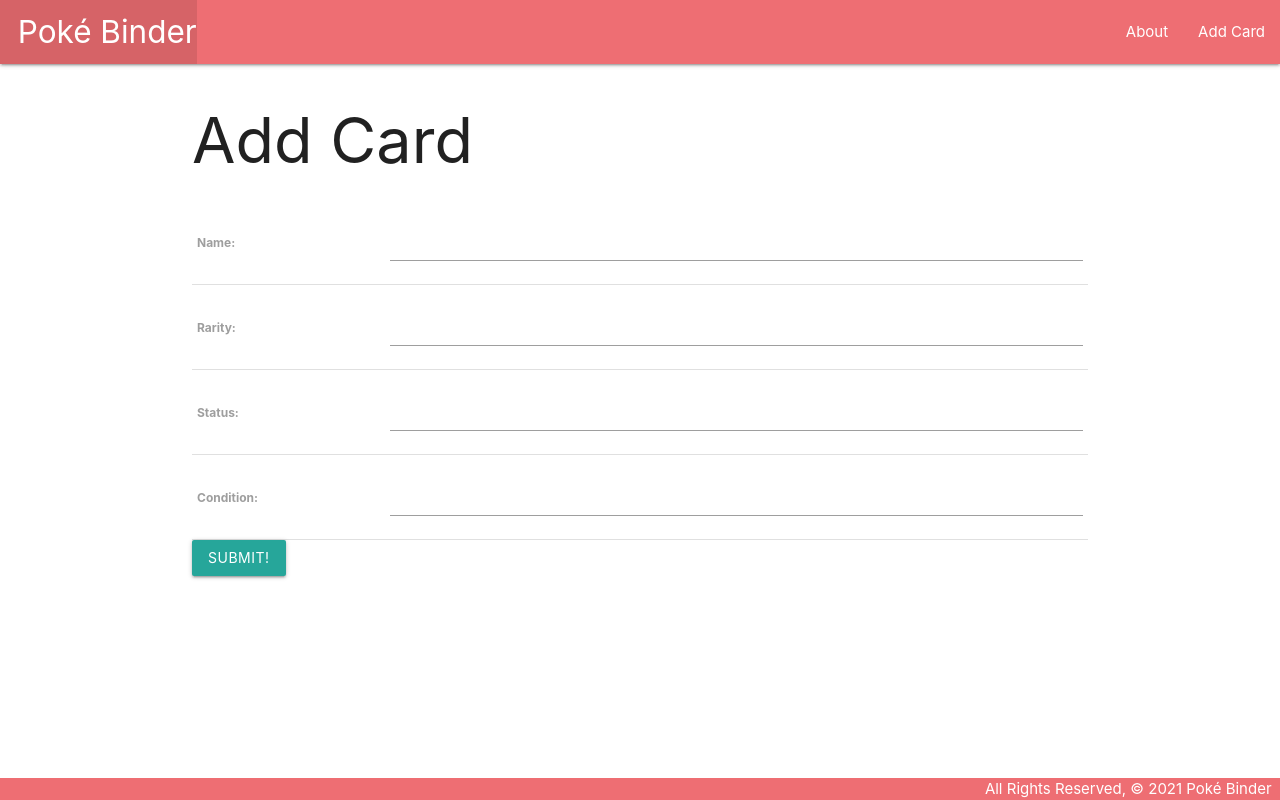
After one commit to kevinka58/cardcollector, a Django app: page /cards/create/ in a window 1280 px wide. The commit adds this page. Run offline with Django 3.2, Linux system fonts and the light colour scheme.

Commit message:
adds create, update, and delete

```diff
--- a/main_app/models.py
+++ b/main_app/models.py
@@ -1,4 +1,5 @@
 from django.db import models
+from django.urls import reverse
 
 # Create your models here.
 class Card(models.Model):
@@ -7,5 +8,8 @@ class Card(models.Model):
     status = models.CharField(max_length=100)
     condition = models.CharField(max_length=100)
 
-def __str__(self):
-    return self.name
+    def __str__(self):
+        return self.name
+
+    def get_absolute_url(self):
+        return reverse('detail', kwargs={'card_id': self.id})
--- a/main_app/templates/base.html
+++ b/main_app/templates/base.html
@@ -5,7 +5,7 @@
     <meta charset="UTF-8" />
     <meta name="viewport" content="width=device-width, initial-scale=1.0" />
     <meta http-equiv="X-UA-Compatible" content="ie=edge" />
-    <title>Pokemon Card Collector</title>
+    <title>Poké Binder</title>
     <link
       rel="stylesheet"
       href="https://cdnjs.cloudflare.com/ajax/libs/materialize/1.0.0/css/materialize.min.css"
@@ -22,14 +22,13 @@
         <div class="nav-wrapper">
           <ul>
             <li>
-              <a href="/" class="left brand-logo"
-                >&nbsp;&nbsp;PokemonCardCollector</a
-              >
+              <a href="/" class="left brand-logo">&nbsp;&nbsp;Poké Binder</a>
             </li>
           </ul>
           <ul class="right">
-            <li><a href="/about">About</a></li>
-            <l1><a href="/cards">View All Cards</a></l1>
+            <li><a href="{% url 'about' %}">About</a></li>
+            <li><a href="{% url 'cards_create' %}">Add Card</a></li>
+            <l1><a href="{% url 'index' %}">View All Cards</a></l1>
           </ul>
         </div>
       </nav>
@@ -37,7 +36,7 @@
     <main class="container">{% block content %} {% endblock %}</main>
     <footer class="page-footer">
       <div class="right">
-        All Rights Reserved, &copy; 2021 Pokemon Card Collector &nbsp;
+        All Rights Reserved, &copy; 2021 Poké Binder &nbsp;
       </div>
     </footer>
   </body>
--- a/main_app/templates/cards/detail.html
+++ b/main_app/templates/cards/detail.html
@@ -9,6 +9,10 @@
     <p>Status: {{ card.status }}</p>
     <p>Condition: {{ card.condition }}</p>
   </div>
+  <div class="card-action">
+    <a href="{% url 'cards_update' card.id %}">Edit</a>
+    <a href="{% url 'cards_delete' card.id %}">DELETE</a>
+  </div>
 </div>
 
 {% endblock %}
--- /dev/null
+++ b/main_app/templates/main_app/card_form.html
@@ -0,0 +1,14 @@
+{% extends 'base.html' %} {% block content %} {% if object %}
+<h1>Edit <span class="teal-text">{{object.name}}</span></h1>
+{% else %}
+<h1>Add Card</h1>
+{% endif %}
+<form action="" method="POST">
+  {% csrf_token %}
+  <table>
+    {{ form.as_table }}
+  </table>
+  <input type="submit" value="Submit!" class="btn" />
+</form>
+
+{% endblock %}
--- a/main_app/urls.py
+++ b/main_app/urls.py
@@ -5,5 +5,8 @@ urlpatterns = [
     path('', views.home, name="home"),
     path('about/', views.about, name="about"),
     path('cards/', views.cards_index, name='index'),
-path('cards/<int:card_id>/', views.cards_detail, name='detail')
+    path('cards/<int:card_id>/', views.cards_detail, name='detail'),
+    path('cards/create/', views.CardCreate.as_view(), name='cards_create'),
+    path('cards/<int:pk>/update/', views.CardUpdate.as_view(), name="cards_update"),
+    path('cards/<int:pk>/delete/', views.CardDelete.as_view(), name="cards_delete"),
 ]
--- a/main_app/views.py
+++ b/main_app/views.py
@@ -1,7 +1,7 @@
 from django.shortcuts import render
 from django.http import HttpResponse
 from .models import Card
-
+from django.views.generic.edit import CreateView, UpdateView, DeleteView
 
 def home(request):
     return HttpResponse('<h1>Home Page</h1>')
@@ -16,3 +16,15 @@ def cards_index(request):
 def cards_detail(request, card_id):
     card = Card.objects.get(id=card_id)
     return render(request, 'cards/detail.html', {'card': card})
+
+class CardCreate(CreateView):
+    model = Card
+    fields = '__all__'
+
+class CardUpdate(UpdateView):
+    model = Card
+    fields = ['rarity', 'status', 'condition']
+
+class CardDelete(DeleteView):
+    model = Card
+    success_url = '/cards/'
```
Also changed, not shown: main_app/templates/main_app/card_confirm_delete.html (added, +13 -0 lines).
